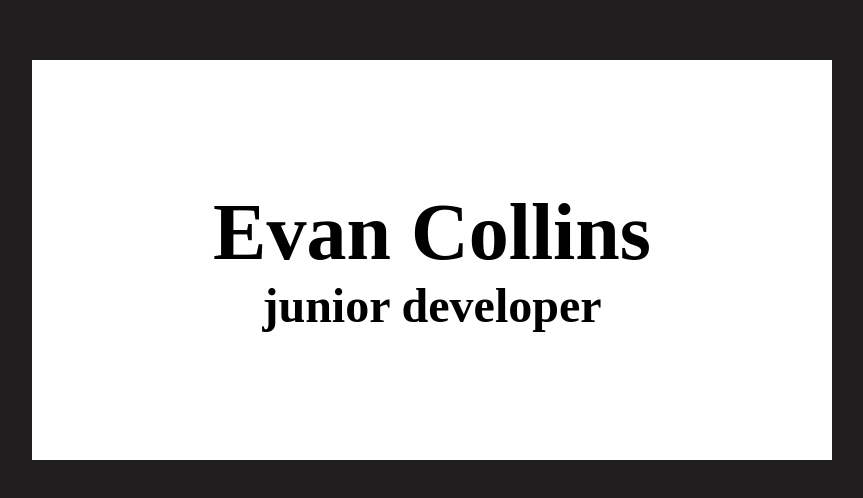
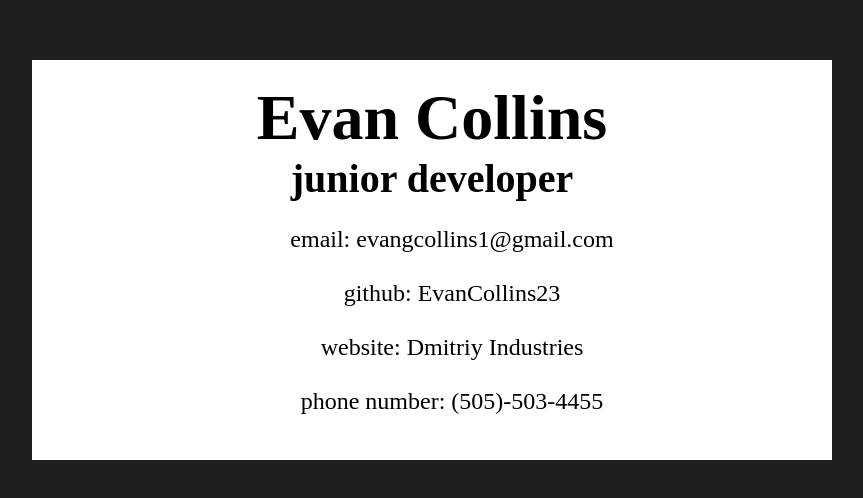
Before and after one commit to azist/lab, a plain HTML site: page step-02/card_3.html in a window 1280 px wide. Shown: the part 140-638 px from the top of the page, without its empty margins (208-1071 px from the left). Drawn offline with Linux system fonts and the light colour scheme.

Commit message:
added list

```diff
--- a/step-02/card_3.html
+++ b/step-02/card_3.html
@@ -7,12 +7,23 @@
 
     <style>
 
+        @import url('https://fonts.googleapis.com/css2?family=Gelasio&display=swap');
+
+        a:link {
+            text-decoration: none;
+        }
+
+        a {
+            color: black;
+        }
+
         body {
             background-color: rgb(32, 30, 30);
             margin: 0;
             display: flex;
             justify-content: center;
             align-items: center;
+            flex-direction: column;
             height: 100vh;
         }
 
@@ -26,15 +37,22 @@
             align-items: center;
         }
 
-        h1{
-            font-size: 5em;
+        #name{
+            font-size: 4em;
             margin: 0;
         }
 
-        h2{
-            font-size: 3em;
+        #positon{
+            font-size: 2.5em;
             margin: 0;
         }
+
+        #content {
+            font-size: 1.5em;
+            list-style: none;
+            text-align: center;
+        }
+
 
     </style>
 
@@ -44,6 +62,15 @@
         <section id="name_and_title">
             <h1 id="name">Evan Collins</h1>
             <h2 id="positon">junior developer</h2>
+                <section>
+                    <ol id="content">
+                        <li> <div id="email_icon" class="icon"></div> email: <a href="mailto:evangcollins1@gmail.com">evangcollins1@gmail.com</a> <br><br></li>
+                        <li> <div id="git_icon" class="icon"></div> github: <a href="https://github.com/EvanCollins23">EvanCollins23</a> <br><br></li>
+                        <li> <div id="website_icon" class="icon"></div> website: <a href="https://shattereddisk.github.io/rickroll/rickroll.mp4">Dmitriy Industries</a><br><br></li>
+                        <li> <div id="phone_icon" class="icon"></div> phone number: (505)-503-4455</li>
+                    </ol>
+                </section>
         </section>
+
 </body>
 </html>
```
